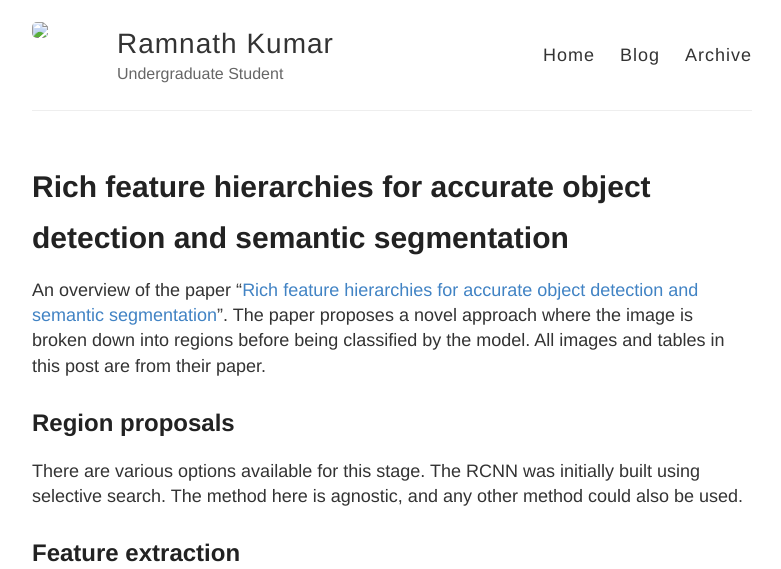
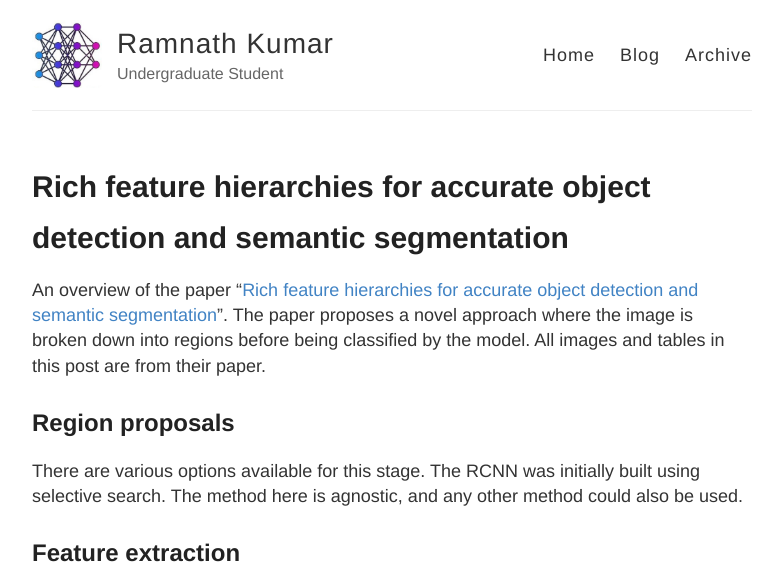
Before and after one commit to RamnathKumar181/ramnathkumar181.github.io, a Jekyll site: the page built from _posts/2020-07-03-Rich feature hierarchies for accurate object detection and semantic segmentation.md, in a window 1280 px wide. Shown: the top 569 px of the page, without its empty margins (248-1029 px from the left). Built offline with Jekyll 4.4.1, drawn with Linux system fonts in a browser that asks for light colours; grey boxes are pictures that could not be loaded.

Commit message:
Initial push

```diff
--- a/_config.yml
+++ b/_config.yml
@@ -9,7 +9,7 @@ name: Ramnath Kumar
 description: Undergraduate Student
 
 # URL of your avatar or profile pic (you could use your GitHub profile pic)
-avatar: ./images/logo.jpg
+avatar: /images/logo.jpg
 
 #
 # Flags below are optional
```
